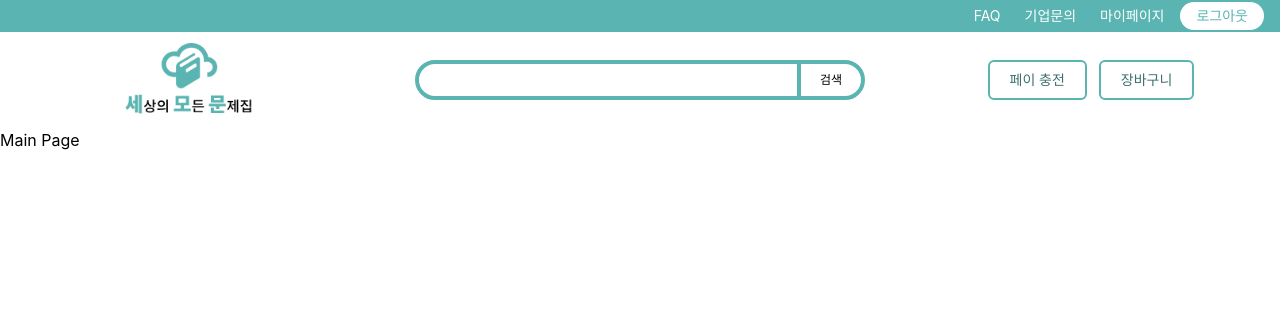
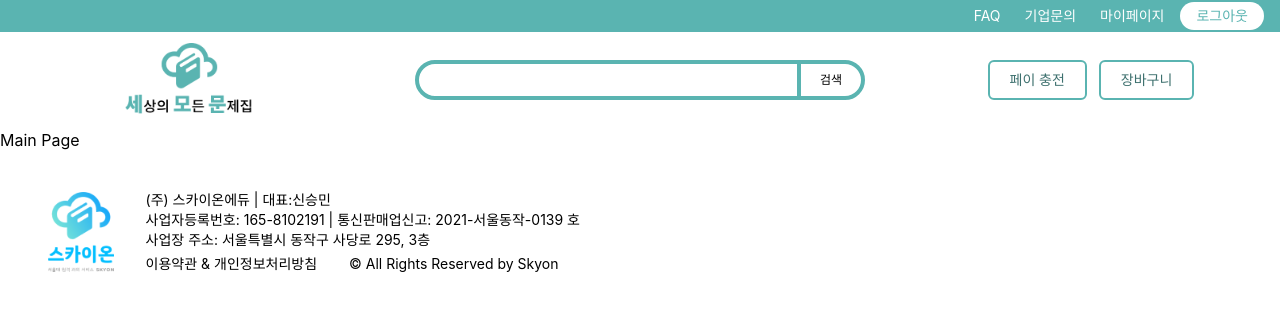
Before and after one commit to skyon-archive/semomun_web, a React (Create React App) app: page / in a window 1280 px wide. Shown: the top 310 px of the page. Built offline with nearby package versions, Linux system fonts and the light colour scheme.

Commit message:
Implement Footer

```diff
--- /dev/null
+++ b/src/components/Footer.tsx
@@ -0,0 +1,23 @@
+import React from "react";
+import logo from "../assets/images/skyon_logo.png";
+
+export const Footer = () => {
+  return (
+    <div className="max-w-container flex items-center h-40">
+      <img src={logo} className="h-20 ml-12 mr-8" alt="skyon logo" />
+      <div className="text-sm">
+        <div>
+          <p>(주) 스카이온에듀 | 대표:신승민</p>
+          <p>
+            사업자등록번호: 165-8102191 | 통신판매업신고: 2021-서울동작-0139 호
+          </p>
+          <p>사업장 주소: 서울특별시 동작구 사당로 295, 3층</p>
+        </div>
+        <div className="flex mt-1 space-x-8">
+          <p>이용약관 {"&"} 개인정보처리방침</p>
+          <p>© All Rights Reserved by Skyon</p>
+        </div>
+      </div>
+    </div>
+  );
+};
--- a/src/pages/Router.tsx
+++ b/src/pages/Router.tsx
@@ -1,5 +1,6 @@
 import React from "react";
 import { Routes, Route } from "react-router-dom";
+import { Footer } from "../components/Footer";
 import { Header } from "../components/Header";
 import { MainPage } from "./MainPage";
 
@@ -12,6 +13,7 @@ export const Router = () => {
           <Route path="/" element={<MainPage />} />
         </Routes>
       </main>
+      <Footer />
     </div>
   );
 };
```
Also changed, not shown: src/assets/images/skyon_logo.png (added).
